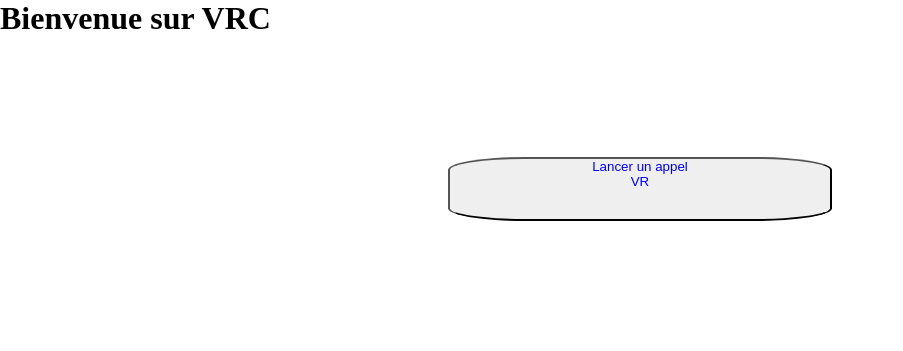
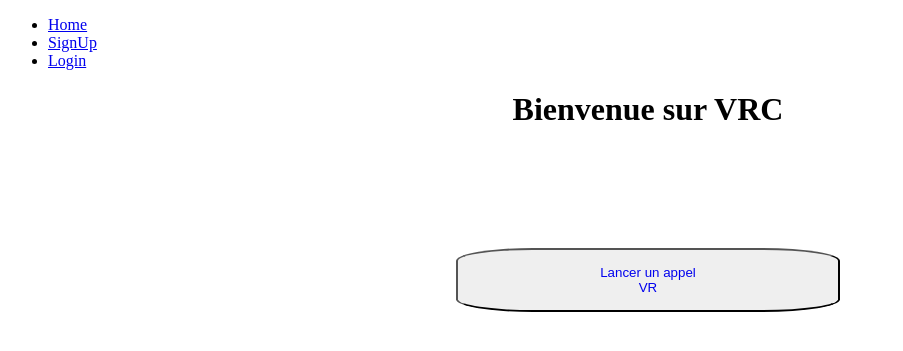
Before and after one commit to Julien-QTX/Projet_LabDay_VR, a PHP site: page /?page=home in a window 1280 px wide. Shown: the top 351 px of the page, without its empty margins (0-903 px from the left). Run offline with PHP 8.4, Linux system fonts and the light colour scheme.

Commit message:
merge home

```diff
--- a/src/init.php
+++ b/src/init.php
@@ -8,9 +8,7 @@
 require_once __DIR__ . '/utils/errors.php';
 
 //pages existantes sur notre site internet
-$pages = ['home', 'login', 'register', 'profile'
-];
-$pages = ['home', 'login', 'register', 'profile'];
+$pages = ['home', 'login', 'register', 'profile', 'call'];
 
 //init variables vides pour le template
 $head_metas = "";
--- a/src/templates/pages/profile.php
+++ b/src/templates/pages/profile.php
@@ -16,12 +16,7 @@
 <h2>username: </h2>
 <h2>email: </h2>
 
-
-
 <?php
-
-
-
 
 //echo '<p>'.var_dump($user).'</p>';
 
--- a/src/templates/partials/menu.php
+++ b/src/templates/partials/menu.php
@@ -1,9 +1,9 @@
 <ul>
     <li><a href="/?page=home">Home</a></li>
 
-    <?php if ($user === false) { ?>
+    <?php if (!isset($_SESSION['user_id'])) { ?>
 
-        <li><a href="/?page=signup">SignUp</a></li>
+        <li><a href="/?page=register">SignUp</a></li>
         <li><a href="/?page=login">Login</a></li>
 
     <?php } else { ?>
--- a/src/templates/template.php
+++ b/src/templates/template.php
@@ -9,6 +9,9 @@
   </head>
   <body>
 
+	<div>
+		<?php include_once __DIR__ . '/partials/menu.php'; ?>
+	</div>
 
 	<?= $page_content ;?>
 	<?= $page_scripts ;?>
--- /dev/null
+++ b/www/assets/CSS/call.css
@@ -0,0 +1,3 @@
+h1 {
+    text-align: center;
+}
--- a/www/assets/CSS/home.css
+++ b/www/assets/CSS/home.css
@@ -1,10 +1,15 @@
-*{
+/**{
     margin: 0;
     padding: 0;
-}
+}*/
 body{
     width: 100%;
 }
+
+h1 {
+    text-align: center;
+}
+
 .appel{
     display: flex;
     flex-direction:row;
@@ -21,7 +26,7 @@
     text-align: center;
     width: 30%;
     margin: auto;
-    height: 8vh;
+    /*height: 8vh;*/
     text-decoration: none;
     border-radius:20%;
 }
```
Also changed, not shown: src/templates/pages/call.php (+26 -0 lines).
